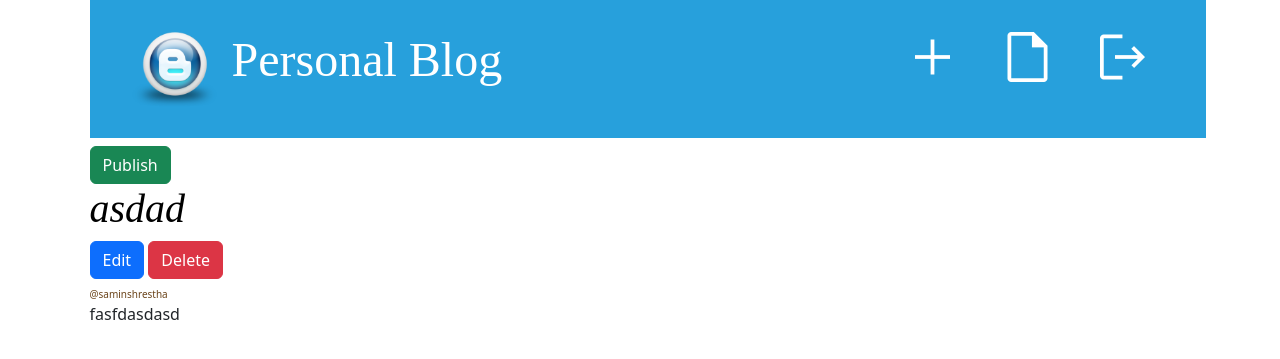
After one commit to Saminstha/personal_blog, a Django app: page /draft-detail/5/ in a window 1280 px wide. The commit adds this page. Shown: the top 359 px of the page. Run offline with Django 5.2, Linux system fonts and the light colour scheme; a user stored in the database is signed in; data comes from the database, SQL or seed files in the repository; both versions use the stored data as it was after the commit; some libraries are stand-ins or nearby versions.

Commit message:
added login and logout

```diff
--- a/BLOG/settings.py
+++ b/BLOG/settings.py
@@ -117,3 +117,7 @@ USE_TZ = True
 
 STATIC_URL = 'static/'
 STATICFILES_DIRS = ['static']
+
+
+LOGIN_REDIRECT_URL = '/'
+LOGOUT_REDIRECT_URL = '/'
--- a/BLOG/urls.py
+++ b/BLOG/urls.py
@@ -16,8 +16,11 @@ Including another URLconf
 """
 from django.contrib import admin
 from django.urls import include,path
+from django.contrib.auth import views as auth_views
 
 urlpatterns = [
     path('admin/', admin.site.urls),
     path('', include('blog_app.urls')),
+    path('accounts/login/', auth_views.LoginView.as_view(), name='login'),
+    path('accounts/logout/', auth_views.LogoutView.as_view(), name='logout'),
 ]
--- a/blog_app/urls.py
+++ b/blog_app/urls.py
@@ -5,4 +5,5 @@ urlpatterns = [
     path('', views.post_list, name='post-list'),
     path('post-detail/<int:pk>/', views.post_detail, name='post-detail'),
     path('draft-list/', views.draft_list, name='draft-list'),
+    path('draft-detail/<int:pk>/', views.draft_detail, name='draft-detail'),
 ]
--- a/blog_app/views.py
+++ b/blog_app/views.py
@@ -18,6 +18,9 @@ def post_detail(request, pk):
         {'post': post},
     )
 
+from django.contrib.auth.decorators import login_required
+
+@login_required
 def draft_list(request):
     posts= Post.objects.filter(published_at__isnull=True)
     return render(
@@ -25,3 +28,12 @@ def draft_list(request):
         'draft_list.html',
         {'posts': posts},
     )
+
+@login_required
+def draft_detail(request, pk):
+    post = Post.objects.get(pk=pk, published_at__isnull=True)
+    return render(
+        request,
+        'draft_detail.html',
+        {'post': post},
+    )
--- a/templates/base.html
+++ b/templates/base.html
@@ -21,16 +21,21 @@
             <a href="{% url 'draft-list' %}" class="btn text-white">
               <span class="material-symbols-outlined lg-icons">draft</span>
             </a>
-            <a href="" class="btn text-white">
-              <span class="material-symbols-outlined lg-icons">logout</span>
+
+            <form action="{% url 'logout' %}" method="post" class="d-inline">
+              {% csrf_token %}
+              <button type="submit" class="btn text-white" aria-label="logout">
+                <span class="material-symbols-outlined lg-icons">logout</span>
+              </button>
             </a>
+
           {% else %}
-            <a href="" class="btn text-white">
+            <a href="{% url 'login' %}" class="btn text-white">
               <span class="material-symbols-outlined lg-icons">login</span>
             </a>
           {% endif %}
 
-          </nav>
+        </nav>
         <h1>
           <a href="/" class="text-decoration-none">
             <img src="{%static 'img/favicon.ico' %}"
--- /dev/null
+++ b/templates/draft_detail.html
@@ -0,0 +1,28 @@
+{% extends "base.html" %}
+
+{% block content %}
+    <div class='row'>
+        <div class="col">
+            <div class="post">
+                {% if request.user.is_authenticated %}
+                    <div class="mt-2">
+                        <a href="#" class="btn btn-success">Publish</a>
+                    </div>
+                {% endif %}
+
+                <h1>
+                    <a href="#" class ="text-decoration-none fst-italic">{{ post.title }}</a>
+                </h1>
+
+                {% if request.user.is_authenticated %}
+                    <div class="mt-2 my-2">
+                        <a href="#" class="btn btn-primary">Edit</a>
+                        <a href="#" class="btn btn-danger">Delete</a>
+                    </div>
+                {% endif %}
+                <div class="date author">@{{ post.author.username }}</div>
+                <p>{{post.content|linebreaksbr }}</p>
+            </div>
+        </div>
+    </div>
+{% endblock content %}
--- a/templates/draft_list.html
+++ b/templates/draft_list.html
@@ -6,12 +6,12 @@
             {% for post in posts %}
                 <div class="post">
                     <h1>
-                        <a href="#" class ="text-decoration-none fst-italic">{{ post.title }}</a>
+                        <a href="{% url 'draft-detail' post.pk %}" class ="text-decoration-none fst-italic">{{ post.title }}</a>
                     </h1>
                     <div class="date author">@{{ post.author.username }}</div>
                     <p>
                         {{ post.content|truncatechars:200 }}
-                        <a href="#">View more</a>
+                        <a href="{% url 'draft-detail' post.pk %}">View more</a>
                     </p>
                 </div>
             {% endfor %}
```
Also changed, not shown: templates/registration/login.html (added, +15 -0 lines), db.sqlite3.
